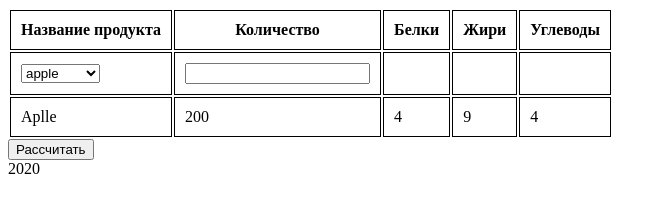
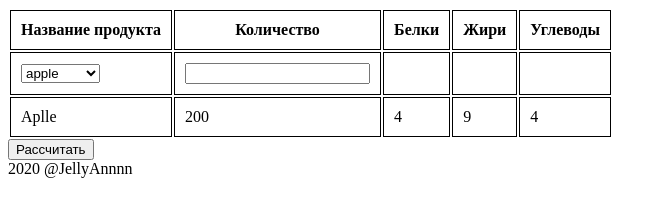
Before and after one commit to JellyAnnnn/healthy_nutrition, a plain HTML site: page index.html in a window 1280 px wide. Shown: the whole page, without its empty margins (0-666 px from the left). Drawn offline with Linux system fonts and the light colour scheme.

Commit message:
Update index.html

```diff
--- a/index.html
+++ b/index.html
@@ -80,6 +80,6 @@
 <form>
     <input value="Рассчитать" onclick="calculate()" type="button">
 </form>
-2020
+2020 @JellyAnnnn
 </body>
 </html>
```
